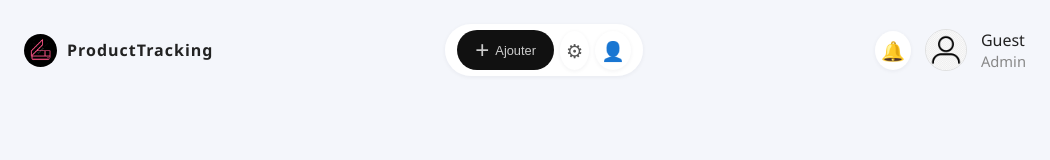
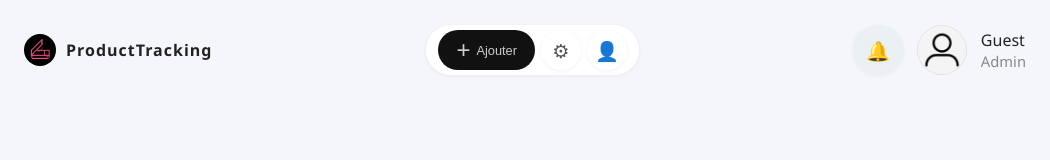
Before and after one commit to Lakouam/ProductTracking, an Electron app: page src/code/html/page.html in a window 1050 px wide. Drawn offline with Linux system fonts and the light colour scheme.

Commit message:
beta files: Add box-sizing and Modify heights

```diff
--- a/src/code/css/design.css
+++ b/src/code/css/design.css
@@ -1,3 +1,7 @@
+* {
+    box-sizing: border-box;
+}
+
 body {
     background: #f4f6fb; /* Soft light blue/gray */ /* #f6f8fa before */
     color: #222;
@@ -21,7 +25,7 @@ body {
 }
 
 .app-logo {
-    height: 25px;
+    height: 32px;
     margin-right: 10px;
     /* circular black background */
     background: #000;
@@ -43,7 +47,7 @@ body {
     border-radius: 36px;
     box-shadow: 0 1px 4px rgba(30,30,47,0.06);
     padding: 6px 12px;
-    height: 40px;
+    height: 50px;
     gap: 6px;
 }
 
@@ -52,7 +56,7 @@ body {
     color: #cccccc;
     border: none;
     border-radius: 48px;
-    padding: 6px 18px;
+    padding: 4px 18px;
     font-size: 1em;
     font-weight: 400;
     cursor: pointer;
@@ -60,6 +64,7 @@ body {
     display: flex;
     align-items: center;
     gap: 6px;
+    height: 40px;
 }
 .add-btn:hover {
     background: #333;
@@ -88,10 +93,18 @@ body {
     display: flex;
     align-items: center;
     justify-content: center;
+    width: 40px;
+    height: 40px;
 }
 .header-icon:hover {
     color: #777;
     background: #f6fafd;
+}
+
+.header-icon-outside {
+    height: 50px;
+    width: 50px;
+    background-color:#ebf0f3;
 }
 
 .header-right {
@@ -101,8 +114,8 @@ body {
 }
 
 .user-photo {
-    width: 40px;
-    height: 40px;
+    width: 50px;
+    height: 50px;
     border-radius: 50%;
     object-fit: cover;
     border: 1px solid #e0e0e0;
--- a/src/code/html/page.html
+++ b/src/code/html/page.html
@@ -30,7 +30,7 @@
             </div>
             <!-- Right: Notification, User Photo, Name, Post -->
             <div class="header-right">
-                <span class="header-icon" title="Notifications">&#128276;</span>
+                <span class="header-icon header-icon-outside" title="Notifications">&#128276;</span>
                 <img src="../../icons/guestuser.png" alt="Utilisateur" class="user-photo">
                 <div class="user-info">
                     <span class="user-name">Guest</span>
```
